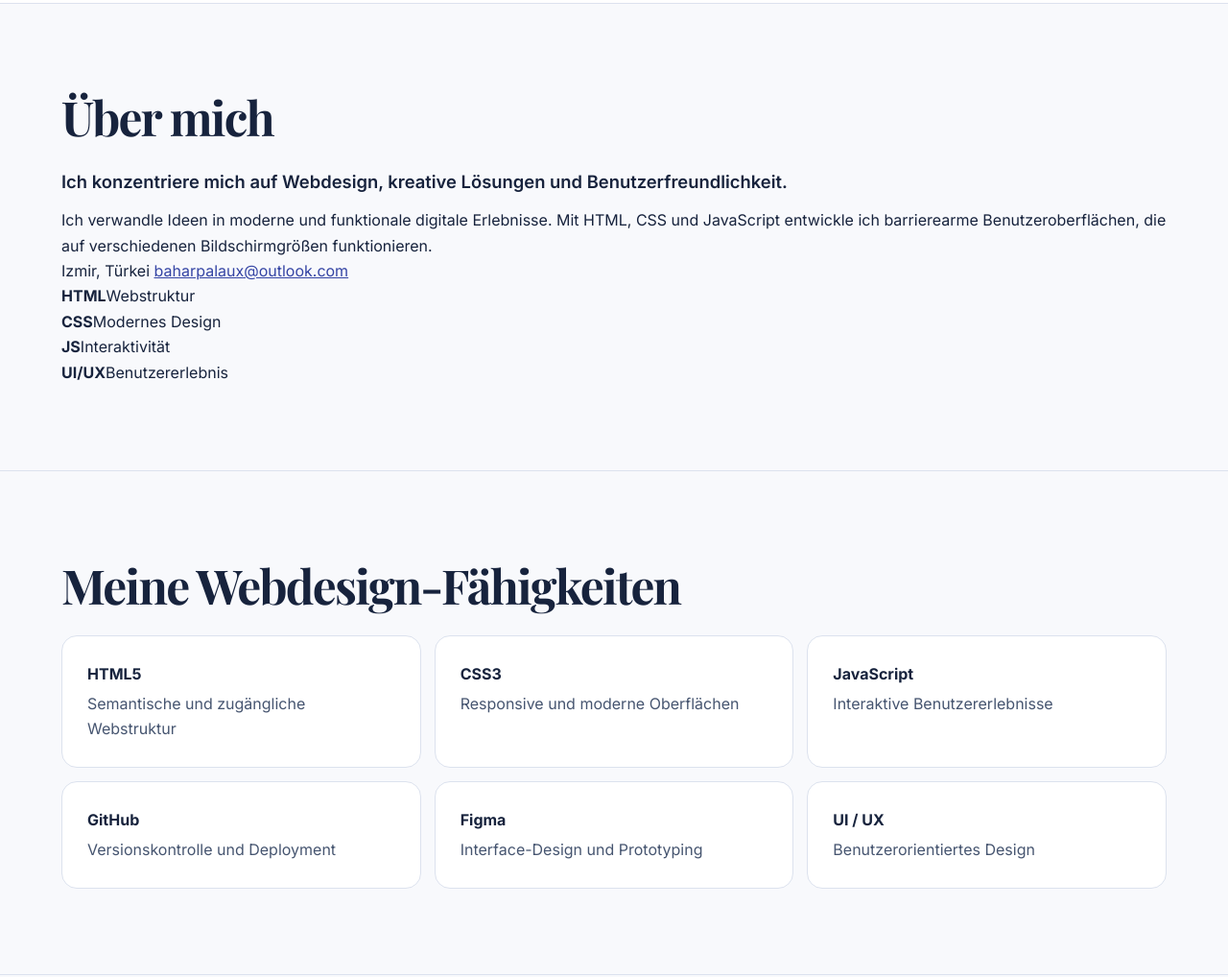
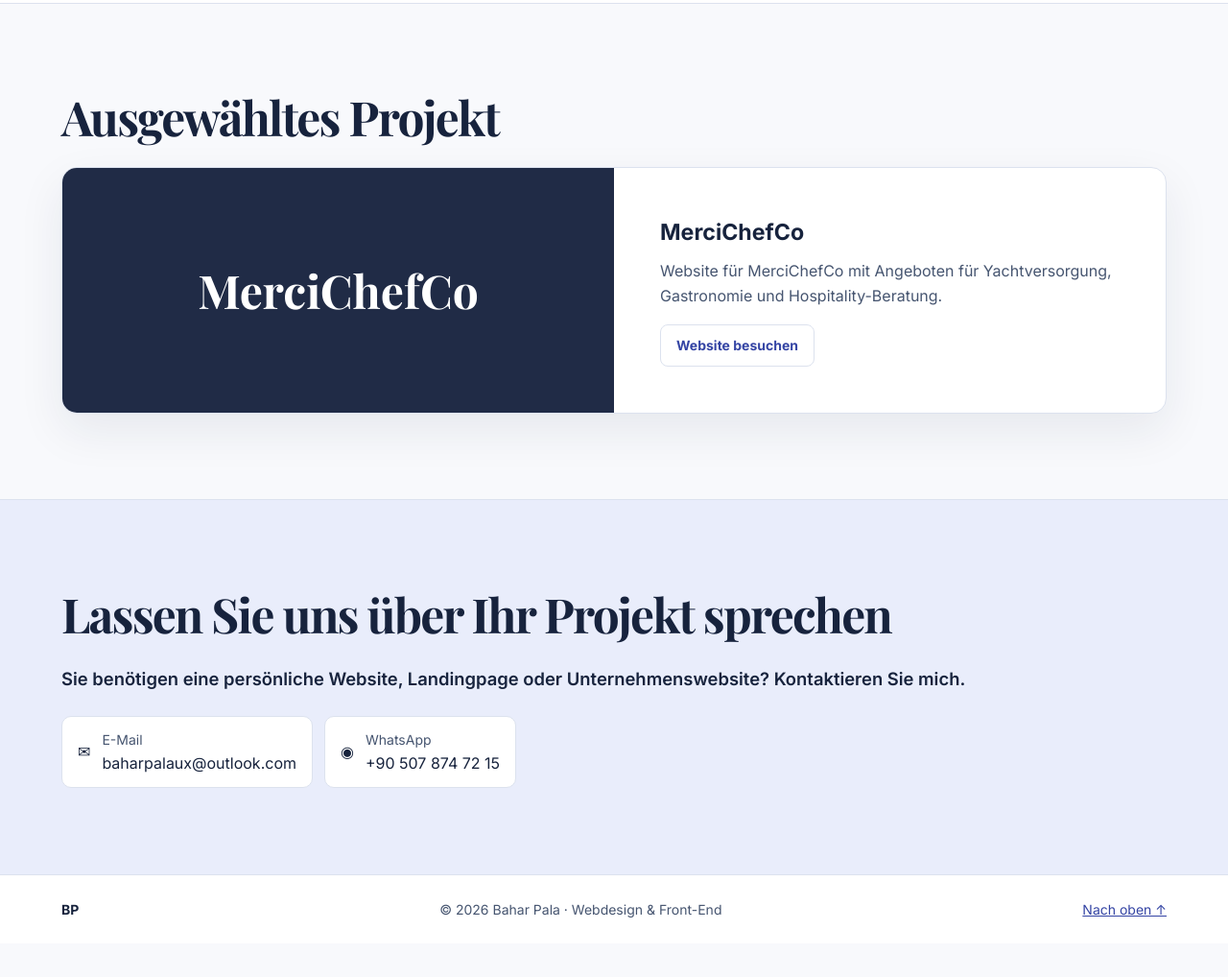
Before and after one commit to mcd2023/bp, a plain HTML site: page de/index.html in a window 1280 px wide. Shown: the part 1157-2175 px from the top of the page at 96% size. After the commit the page ends 2140 px from the top, so only its background shows below. Drawn offline with nearby package versions, Linux system fonts and the light colour scheme.

Commit message:
Simplify portfolio and apply RGB colors in de/index.html

```diff
--- a/de/index.html
+++ b/de/index.html
@@ -8,7 +8,7 @@
   <meta name="description" content="Bahar Pala gestaltet responsive Websites, Online-Portfolios und Landingpages für Unternehmen und Privatpersonen. Kontaktieren Sie mich für Ihr Projekt.">
   <meta name="author" content="Bahar Pala">
   <meta name="robots" content="index, follow">
-  <meta name="theme-color" content="#f8f9fc">
+  <meta name="theme-color" content="rgb(248 249 252)">
 
   <link rel="canonical" href="https://baharpala.com/de/">
   <link rel="alternate" hreflang="tr" href="https://baharpala.com/">
@@ -18,7 +18,7 @@
 
 
   <link rel="icon" type="image/svg+xml" href="/favicon.svg">
-  <link rel="stylesheet" href="/style.css?v=05d74f9">
+  <link rel="stylesheet" href="/style.css?v=rgb-services">
 
   <meta property="og:type" content="website">
   <meta property="og:site_name" content="Bahar Pala">
@@ -38,8 +38,6 @@
     <nav aria-label="Hauptnavigation">
       <a href="#home">Startseite</a>
       <a href="#services">Webdesign-Leistungen</a>
-      <a href="#about">Über mich</a>
-      <a href="#skills">Fähigkeiten</a>
       <a href="#projects">Projekte</a>
       <a href="#contact">Kontakt</a>
     </nav>
@@ -91,50 +89,6 @@
         <div class="skill"><b>Website-Design</b><span>Responsive Websites für Unternehmen und Privatpersonen.</span></div>
         <div class="skill"><b>Landingpage-Design</b><span>Einseitige Websites für Dienstleistungen und Kampagnen mit klarer Kontaktmöglichkeit.</span></div>
         <div class="skill"><b>Portfolio-Websites</b><span>Persönliche Websites, die Ihre Projekte und Ihre Expertise präsentieren.</span></div>
-      </div>
-    </section>
-
-    <section id="about" class="section about">
-      <div class="section-title">
-        <h2>Über mich</h2>
-      </div>
-
-      <div class="about-grid">
-        <div>
-          <p class="lead">Ich konzentriere mich auf Webdesign, kreative Lösungen und Benutzerfreundlichkeit.</p>
-          <p>
-            Ich verwandle Ideen in moderne und funktionale digitale
-            Erlebnisse. Mit HTML, CSS und JavaScript entwickle ich
-            barrierearme Benutzeroberflächen, die auf verschiedenen
-            Bildschirmgrößen funktionieren.
-          </p>
-          <div class="contact-mini">
-            <span>Izmir, Türkei</span>
-            <a href="mailto:baharpalaux@outlook.com">baharpalaux@outlook.com</a>
-          </div>
-        </div>
-
-        <div class="stats">
-          <div><strong>HTML</strong><span>Webstruktur</span></div>
-          <div><strong>CSS</strong><span>Modernes Design</span></div>
-          <div><strong>JS</strong><span>Interaktivität</span></div>
-          <div><strong>UI/UX</strong><span>Benutzererlebnis</span></div>
-        </div>
-      </div>
-    </section>
-
-    <section id="skills" class="section">
-      <div class="section-title">
-        <h2>Meine Webdesign-Fähigkeiten</h2>
-      </div>
-
-      <div class="skills">
-        <div class="skill"><b>HTML5</b><span>Semantische und zugängliche Webstruktur</span></div>
-        <div class="skill"><b>CSS3</b><span>Responsive und moderne Oberflächen</span></div>
-        <div class="skill"><b>JavaScript</b><span>Interaktive Benutzererlebnisse</span></div>
-        <div class="skill"><b>GitHub</b><span>Versionskontrolle und Deployment</span></div>
-        <div class="skill"><b>Figma</b><span>Interface-Design und Prototyping</span></div>
-        <div class="skill"><b>UI / UX</b><span>Benutzerorientiertes Design</span></div>
       </div>
     </section>
 
```
